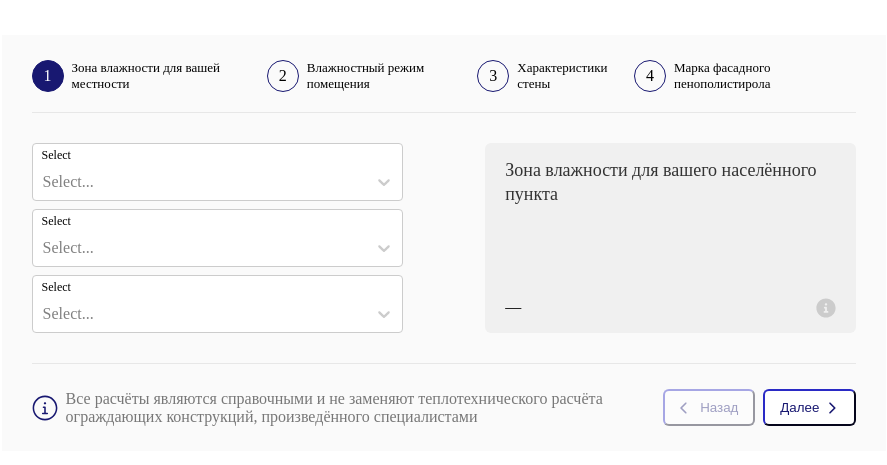
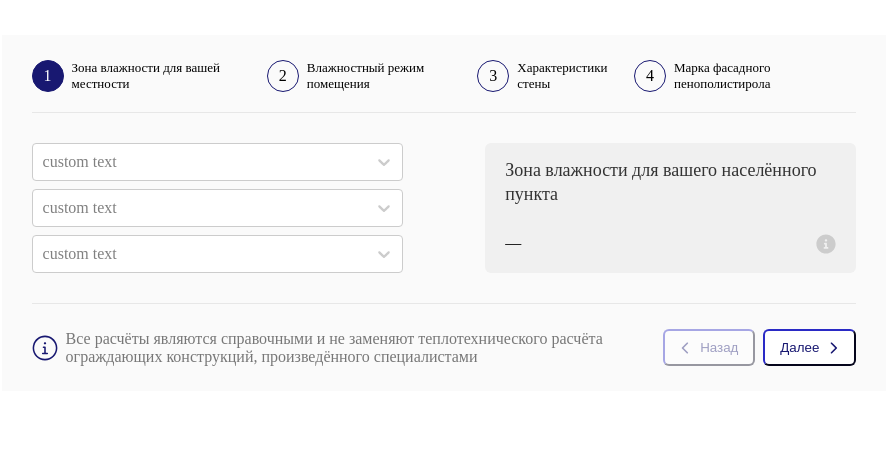
Before and after one commit to Stendart/thermal-calc, a React (Create React App) app: page / in a window 1280 px wide. Shown: the part 165-630 px from the top of the page, without its empty margins (196-1083 px from the left). Built offline with nearby package versions, Linux system fonts and the light colour scheme; the HTML template or start-up script is replaced by a standard one.

Commit message:
add notice and completed customize react-select

```diff
--- a/src/components/Display/Display.css
+++ b/src/components/Display/Display.css
@@ -24,3 +24,17 @@
 .display__value {
   margin: 0;
 }
+
+.display__notice-wrapper {
+  position: relative;
+}
+
+.display__notice {
+  position: absolute;
+  z-index: 2;
+  bottom: calc(100% + 10px);
+
+  width: 280px;
+
+  transform: translateX(-50%);
+}
--- a/src/components/Display/Display.jsx
+++ b/src/components/Display/Display.jsx
@@ -1,6 +1,7 @@
 import React from 'react'
 
-import notice from './notice.svg'
+import { Notice } from '../Notice/Notice'
+
 import './Display.css'
 
 export const Display = (props) => {
@@ -13,7 +14,14 @@ export const Display = (props) => {
         <p className="display__value">
           —
         </p>
-        <img className="display__notice" src={notice} alt=''/>
+        <div className="display__notice-wrapper">
+          {/* <div className="display__notice">
+            <Notice />
+          </div>
+          <img className="display__notice-img" src={notice} alt=''/> */}
+          <Notice />
+        </div>
+
       </div>
 
     </div>
--- /dev/null
+++ b/src/components/Notice/Notice.css
@@ -0,0 +1,30 @@
+.notice:hover .notice__text {
+  display: block;
+}
+
+
+.notice__text {
+  display: none;
+
+  position: absolute;
+  z-index: 2;
+  bottom: calc(100% + 10px);
+
+  width: 280px;
+
+  transform: translateX(-50%);
+
+  box-shadow: 0px 6px 24px rgba(51, 51, 51, 0.06);
+  border-radius: 6px;
+  background-color: #FFF;
+  padding: 12px 15px;
+
+  font-size: 12px;
+  line-height: 16px;
+}
+
+.notice__info {
+  color: #181871;
+  font-weight: 700;
+  margin-top: 10px;
+}
--- /dev/null
+++ b/src/components/Notice/Notice.jsx
@@ -0,0 +1,20 @@
+import React from 'react'
+
+import notice from './notice.svg'
+import './Notice.css'
+
+export const Notice = () => {
+  return (
+    <div className='notice'>
+      <div className="notice__text">
+        Зона влажности — один из параметров, который учитывается при расчёте утеплителя.
+        Это территория со схожими влажностными характеристиками.
+        <div className="notice__info">
+          Обозначается цифрами от 1 до 3
+        </div>
+        Чем выше цифра — тем суше зона.
+      </div>
+      <img className="notice__img" src={notice} alt=''/>
+    </div>
+  )
+}
--- a/src/components/StepDisplay/StepDisplay.jsx
+++ b/src/components/StepDisplay/StepDisplay.jsx
@@ -8,9 +8,15 @@ export const StepDisplay = () => {
   // или передавать пропсами
   // const curentStepComponent = '<div className="app__steps"></div>';
 
+  const getCurrentComponent = () => {
+    return HumidityZone
+  }
+
+  const CurentStepComponent = getCurrentComponent();
+
   return (
     <div>
-      <HumidityZone />
+      <CurentStepComponent />
     </div>
   )
 }
--- a/src/components/UI/CustomButton/CustomButton.css
+++ b/src/components/UI/CustomButton/CustomButton.css
@@ -7,6 +7,18 @@
 
   display: flex;
   align-items: center;
+}
+
+.button:hover:not(:disabled) {
+  background-color: #181871;
+  color: #fff;
+  cursor: pointer;
+}
+
+.button:hover:not(:disabled) .button__continue-icon path,
+.button:hover:not(:disabled) .button__back-icon path,
+.button:hover:not(:disabled) .button__refresh-icon path {
+  fill: #fff;
 }
 
 .button:disabled {
@@ -19,6 +31,25 @@
   margin-left: 8px;
 }
 
+.button__continue-icon {
+  width: 10px;
+  height: 12px;
+  margin-left: 10px;
+}
+
+.button__back-icon {
+  width: 10px;
+  height: 12px;
+  margin-right: 10px;
+}
+
+.button__refresh-icon {
+  width: 10px;
+  height: 12px;
+  margin-right: 10px;
+}
+
+/*
 .button__continue::after {
   content: '';
   width: 10px;
@@ -44,4 +75,4 @@
   height: 12px;
   background-image: url('refresh.svg');
   background-repeat: no-repeat;
-}
+}*/
--- a/src/components/UI/CustomButton/CustomButton.jsx
+++ b/src/components/UI/CustomButton/CustomButton.jsx
@@ -16,7 +16,32 @@ export const CustomButton = (props) => {
       className={'button ' + (type ? 'button__' + type : '')}
       onClick={onClick}
     >
+      {
+        type === BTN_TYPE_MAP.back
+        && <svg className='button__back-icon' width="7" height="12" viewBox="0 0 7 12" fill="none" xmlns="http://www.w3.org/2000/svg">
+            <path d="M5.20975 11.3574L0.433882 6.52459C0.300291 6.36561 0.200098 6.17485 0.200098 6.01587C0.200098 5.8251 0.300291 5.63434 0.433882 5.47536L5.20975 0.642567C5.51033 0.324619 6.0113 0.324619 6.34528 0.610772C6.67925 0.896924 6.67925 1.37385 6.37867 1.69179L2.10377 6.01587L6.37867 10.3082C6.67925 10.6261 6.67925 11.103 6.34528 11.3892C6.0113 11.6753 5.51033 11.6753 5.20975 11.3574Z" fill="#181871"/>
+          </svg>
+      }
+
       { text }
+
+      {
+        type === BTN_TYPE_MAP.continue
+        && <svg className='button__continue-icon' width="7" height="12" viewBox="0 0 7 12" fill="none" xmlns="http://www.w3.org/2000/svg">
+            <path d="M1.5903 0.642616L6.36617 5.47541C6.49976 5.63439 6.59995 5.82515 6.59995 5.98413C6.59995 6.1749 6.49976 6.36566 6.36617 6.52464L1.5903 11.3574C1.28972 11.6754 0.788751 11.6754 0.454774 11.3892C0.120796 11.1031 0.120796 10.6262 0.421376 10.3082L4.69628 5.98413L0.421376 1.69184C0.120796 1.37389 0.120796 0.896974 0.454774 0.610821C0.788751 0.324669 1.28972 0.324669 1.5903 0.642616Z" fill="#181871"/>
+          </svg>
+      }
+
+
+
+      {
+        type === BTN_TYPE_MAP.refresh
+        && <svg className='button__refresh-icon ' width="14" height="14" viewBox="0 0 14 14" fill="none" xmlns="http://www.w3.org/2000/svg">
+            <path d="M0.985816 1.11426C1.23409 1.02855 1.53754 1.08569 1.70306 1.28569L2.86168 2.45712C3.99271 1.28569 5.53754 0.599976 7.19271 0.599976C10.6134 0.628547 13.3996 3.48569 13.3996 6.99998C13.3996 10.5428 10.6134 13.4 7.2203 13.4C5.75823 13.4 4.35133 12.8857 3.24789 11.9428C2.97202 11.6857 2.94444 11.2571 3.16513 10.9714C3.4134 10.6857 3.8272 10.6285 4.10306 10.8857C4.95823 11.6285 6.06168 12.0285 7.2203 12.0285C9.89616 12.0285 12.0755 9.79998 12.0755 6.99998C12.0755 4.22855 9.89616 1.9714 7.2203 1.9714C5.89616 1.9714 4.70995 2.54283 3.79961 3.42855L5.23409 4.94283C5.4272 5.11426 5.48237 5.42855 5.39961 5.68569C5.28926 5.94283 5.04099 6.08569 4.79271 6.08569H1.26168C0.875471 6.08569 0.599609 5.79998 0.599609 5.39998V1.74283C0.599609 1.48569 0.73754 1.22855 0.985816 1.11426Z" fill="#181871"/>
+          </svg>
+      }
+
+
     </button>
   )
 }
--- a/src/components/UI/CustomSelect/CustomSelect.css
+++ b/src/components/UI/CustomSelect/CustomSelect.css
@@ -14,10 +14,7 @@
 }
 
 .custom-select .custom-select__control {
-  color: red !important;
-  /* font-size: 45px; */
-
-  padding-top: 20px;
+  padding-top: 10px;
 }
 
 
@@ -29,6 +26,11 @@
   justify-content: space-between;
 }
 
+.custom-select .custom-select__hover {
+  background-color: #fff;
+  color: #181871;
+}
+
 .custom-select .custom-select__selected::after {
   content: '';
   width: 10px;
--- a/src/components/UI/CustomSelect/CustomSelect.jsx
+++ b/src/components/UI/CustomSelect/CustomSelect.jsx
@@ -6,42 +6,46 @@ import './CustomSelect.css'
 
 
 const Control = (props) => {
-  console.log('props', props)
   return (
     <>
-      {/* <Label isFloating={props.isFocused || props.hasValue}>Select</Label> */}
-      <label className='custom-select__lable'> Select </label>
+      {
+        props.hasValue ? <label className='custom-select__lable'> { props.lable } </label> : null
+      }
+
       <components.Control {...props} />
     </>
   );
 };
 
-// const Label = (props) => {
-
-//   return (
-//     <label className='custom-select__lable'> { props.children } </label>
-//   )
-// }
-
-
-
 export const CustomSelect = (props) => {
 
-  // делаю что бы селект текст был ниже
-  // добавить текст на плейсхолдер
+  const getOptionClassList = (state) => {
+    let classList = ''
+
+    if (state.isSelected) {
+      classList += ' custom-select__selected'
+    }
+    if (state.isFocused) {
+      classList += ' custom-select__hover'
+    }
+
+    return classList
+  }
 
   return (
     <Select options={props.options}
       className='custom-select'
+      placeholder={'custom text'}
       components={{
         IndicatorSeparator: () => null,
-        Control
+        Control: (props) => <Control {...props} lable='text' />
       }}
       // styles={colourStyles}
       classNames={{
-        control: (state) => 'custom-select__control',
-        option: (state) =>
-          state.isSelected ? 'custom-select__selected' : '',
+        control: (state) =>
+          state.hasValue ? 'custom-select__control' : '',
+        option: (state) => getOptionClassList(state),
+
       }}
     />
   )
```
Also changed, not shown: src/components/Notice/notice.svg (renamed from src/components/Display/notice.svg).
